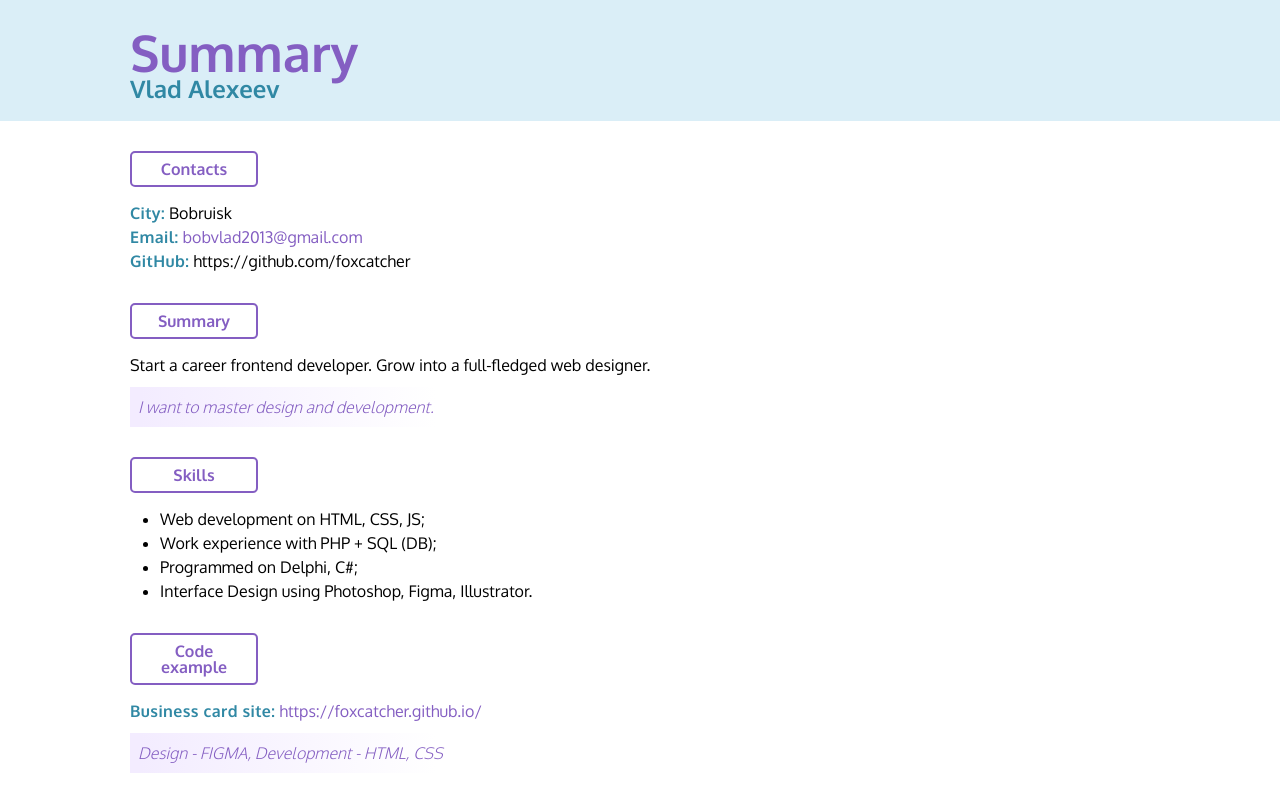
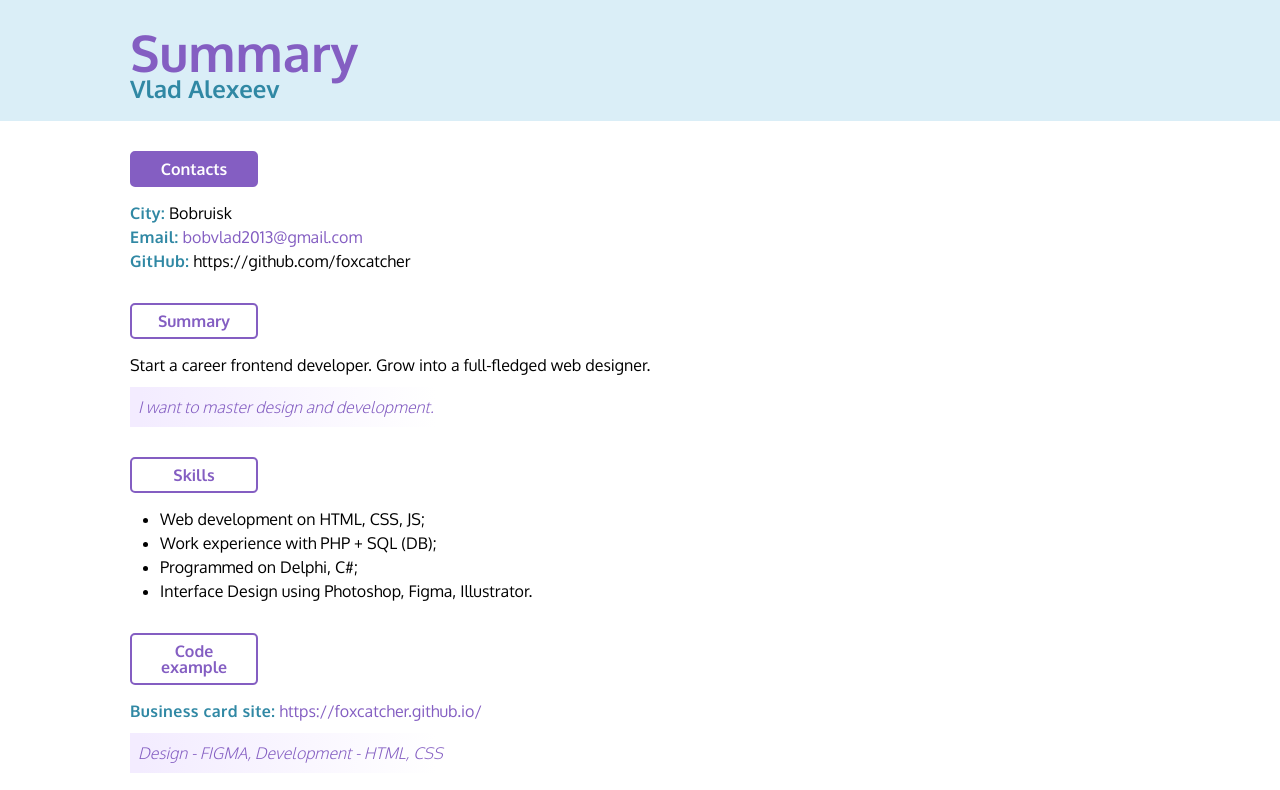
Before and after one commit to foxcatcher/rsschool-2019Q1-cv, a plain HTML site: page index.html in a window 1280 px wide. In both pictures the pointer is over the element "Contacts". Shown: the top 790 px of the page. Drawn offline with Linux system fonts and the light colour scheme.

Commit message:
style: hover effect for h2

```diff
--- a/style.css
+++ b/style.css
@@ -72,7 +72,13 @@ h2{
     text-align: center;
     margin: 30px 0 14px 0;
     line-height: 1em;
+    transition: background .5s;
+}
 
+h2:hover{
+    color: #ffffff;
+    background: #845ec2;
+    transition: background .5s;
 }
 
 header{
```
